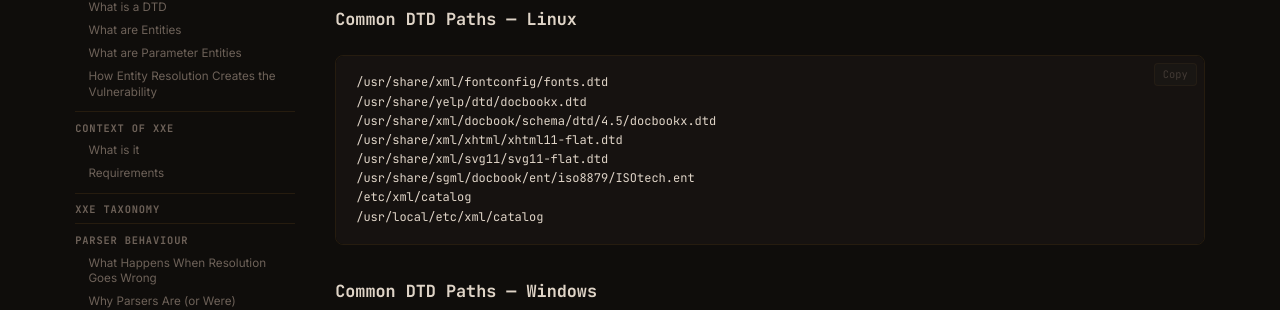
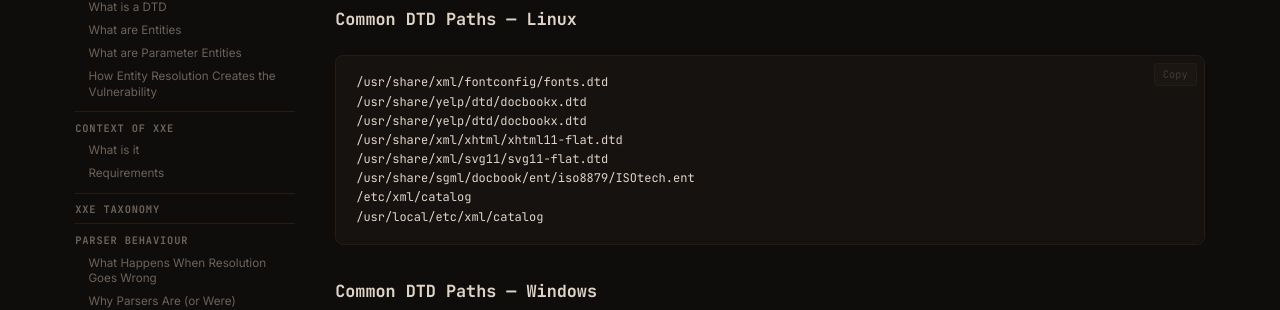
Before and after one commit to HansMolemanPNG/hansmolemanpng.github.io, an MkDocs documentation site: the page built from docs/kb/injection-attacks/xxe.md, in a window 1280 px wide and 900 px high, scrolled down 34533 px. Shown: the part 186-496 px from the top of the window. Built offline with MkDocs 1.6.1, drawn with Linux system fonts in a browser that asks for light colours; nearby versions of some CDN libraries; comment, search, counter and statistics services are not loaded.

Commit message:
Update xxe.md

````diff
--- a/docs/kb/injection-attacks/xxe.md
+++ b/docs/kb/injection-attacks/xxe.md
@@ -1279,7 +1279,7 @@ When a DTD offers both types, root-level injection points tend to produce simple
 ```
 /usr/share/xml/fontconfig/fonts.dtd
 /usr/share/yelp/dtd/docbookx.dtd
-/usr/share/xml/docbook/schema/dtd/4.5/docbookx.dtd
+/usr/share/yelp/dtd/docbookx.dtd
 /usr/share/xml/xhtml/xhtml11-flat.dtd
 /usr/share/xml/svg11/svg11-flat.dtd
 /usr/share/sgml/docbook/ent/iso8879/ISOtech.ent
````
